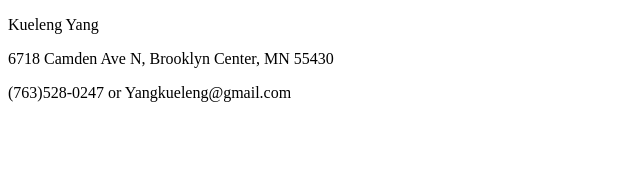
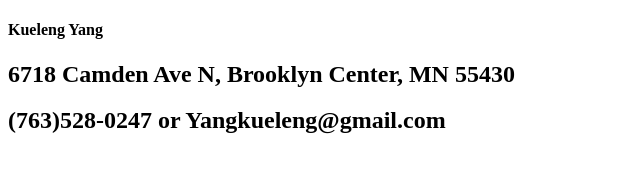
Before and after one commit to kueleng/kueleng.github.io, a plain HTML site: page index.html in a window 1280 px wide. Shown: the whole page, without its empty margins (0-640 px from the left). Drawn offline with Linux system fonts and the light colour scheme.

Commit message:
Update index.html

```diff
--- a/index.html
+++ b/index.html
@@ -3,8 +3,8 @@
 <head>
 <title>Kueleng Yang</title>
 </head>
-  <body><p> Kueleng Yang</p>
-    <p> 6718 Camden Ave N, Brooklyn Center, MN 55430</p>
-    <p>(763)528-0247 or Yangkueleng@gmail.com</p>
+  <body><h4> Kueleng Yang</h4>
+    <h2> 6718 Camden Ave N, Brooklyn Center, MN 55430</h2>
+    <h2>(763)528-0247 or Yangkueleng@gmail.com</h2>
 </body>
 </html>
```
